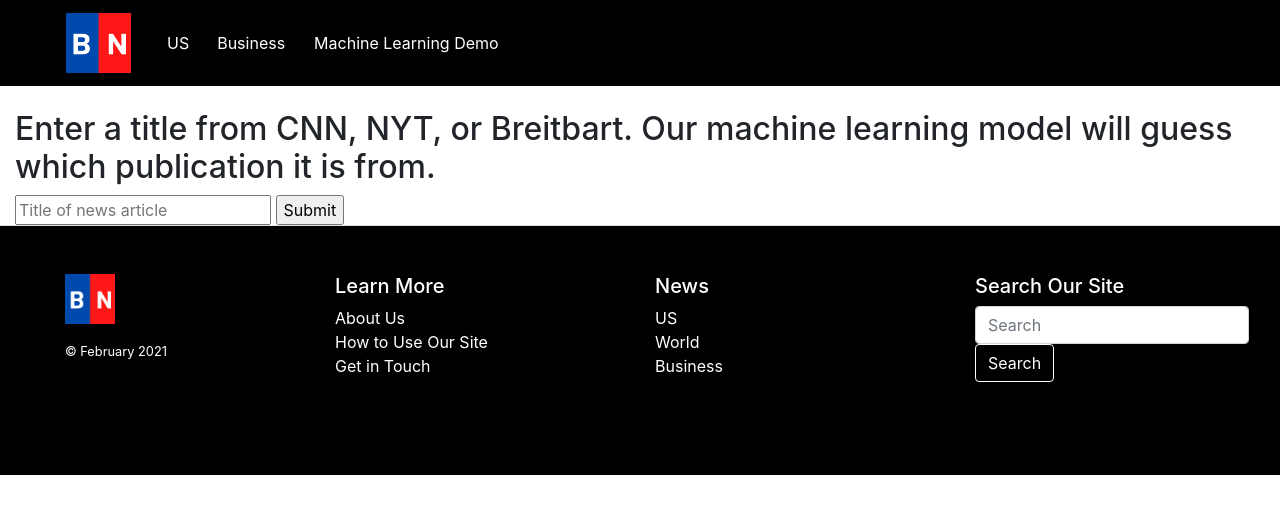
After one commit to KatSully23/balanced-news, a Flask app: page /mldemo in a window 1280 px wide. The commit adds this page. Shown: the top 514 px of the page. Run offline with Flask 2, Linux system fonts and the light colour scheme; some libraries are stand-ins or nearby versions.

Commit message:
added machine learning demo

```diff
--- a/app.py
+++ b/app.py
@@ -1,8 +1,9 @@
 #configuring Flask
 import flask
-from flask import Flask, render_template, request
+from flask import Flask, render_template, request, redirect, url_for
 from newsapi import NewsApiClient
 import requests
+import joblib
 
 
 app = Flask(__name__)
@@ -32,6 +33,20 @@ def world():
 def business(methods=["GET"]):
     url = "http://newsapi.org/v2/top-headlines?country=us&category=business&apiKey=77ab5895b882445b8796fa78919f022d"
     return render_template('business.html', articles=getArticles(url));
+
+@app.route('/mldemo', methods=["GET", "POST"])
+
+#temporary
+def mldemo():
+    if request.method == 'GET':
+        prediction = request.args.get('prediction')
+        return render_template('machinelearningdemo.html', prediction=prediction)
+    else:
+        title = request.values.get("title")
+        model = joblib.load('demo_model.joblib')
+        target_names = ['CNN', 'Breitbart', 'New York Times']
+        prediction = target_names[model.predict([title])[0]]
+        return redirect(url_for('mldemo', prediction=prediction))
 
 
 @app.route('/about', methods=["GET", "POST"])
--- a/templates/base.html
+++ b/templates/base.html
@@ -32,7 +32,7 @@
             </li>
 
             <li class="nav-item">
-              <a id="worldNav" class="nav-link" href="/machineTutorial">Machine Learning Tutorial</a>
+              <a id="worldNav" class="nav-link" href="/mldemo">Machine Learning Demo</a>
             </li>
 
           </ul>
--- /dev/null
+++ b/templates/machinelearningdemo.html
@@ -0,0 +1,34 @@
+<!--extends file called base.html-->
+{% extends "base.html" %}
+
+<!--head of web page-->
+{% block head %}
+
+<head>
+
+  <link rel="stylesheet" href = "https://cdnjs.cloudflare.com/ajax/libs/skeleton/2.0.4/skeleton.css">
+
+</head>
+
+<!--end of head-->
+{% endblock %}
+
+<!--body of web page-->
+{% block body %}
+
+<div class="container-fluid">
+
+<h2>Enter a title from CNN, NYT, or Breitbart. Our machine learning model will guess which publication it is from.</h2>
+<form method="POST" action="mldemo">
+  <input type="text" name="title" placeholder="Title of news article" required />
+  <input type="submit" value="Submit">
+</form>
+{% if not prediction == None %}
+<h2>That title is most likely from {{prediction}}</h2>
+{% endif %}
+
+
+</div>
+
+<!--end of body-->
+{% endblock %}
```
Also changed, not shown: templates/machineTutorial.html (deleted, +0 -24 lines), 3 other files.
